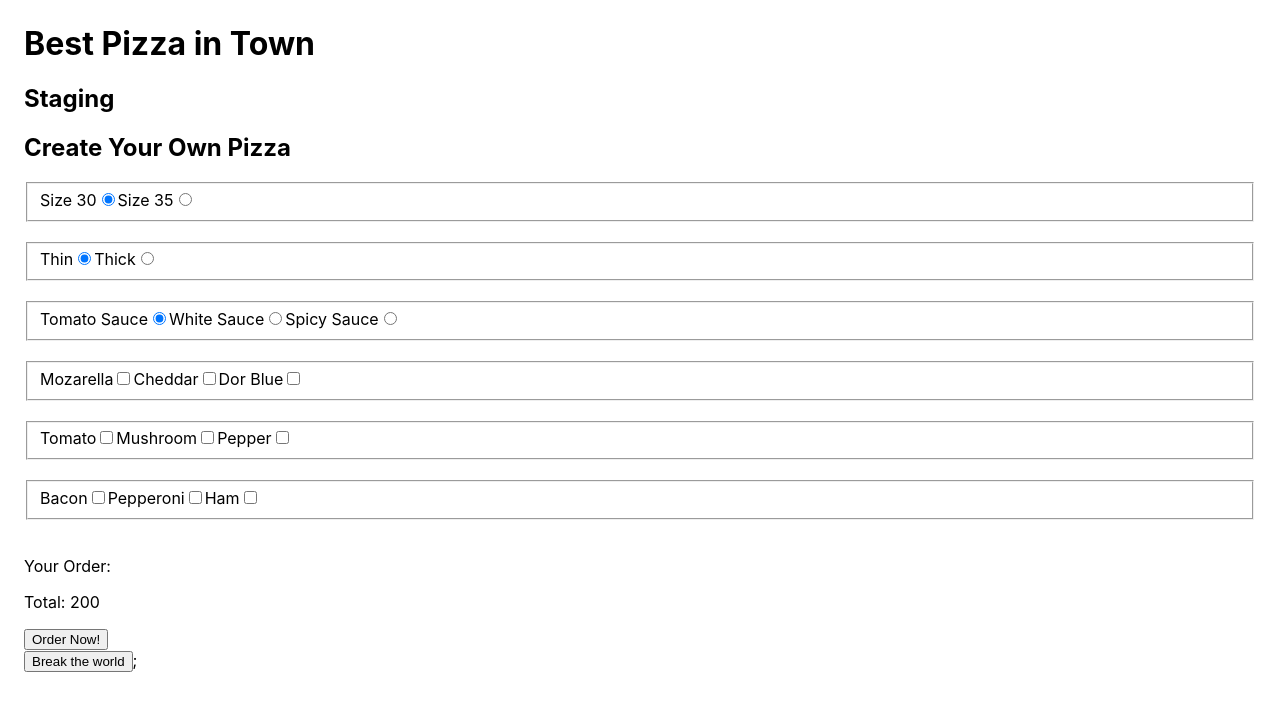
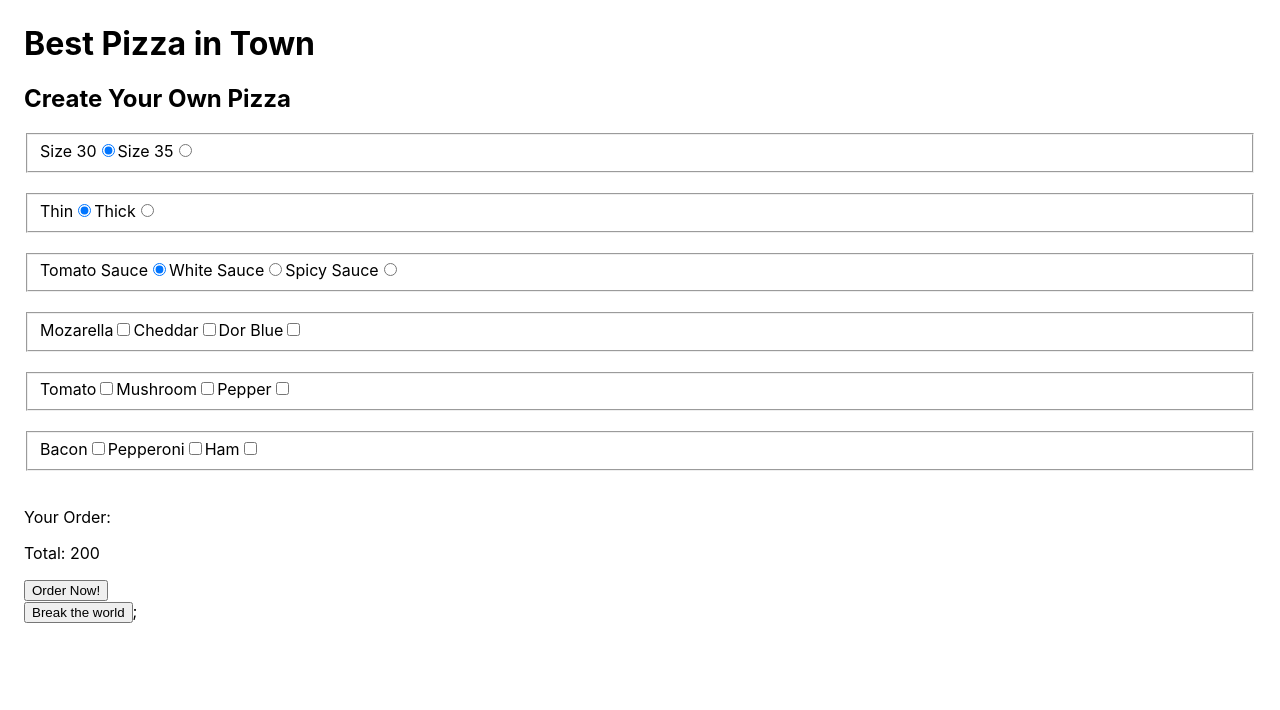
Before and after one commit to tan75/papaginos, a React (Create React App) app: page / in a window 1280 px wide. Shown: the top 710 px of the page. Built offline with nearby package versions, Linux system fonts and the light colour scheme.

Commit message:
Update App.js

```diff
--- a/src/App.js
+++ b/src/App.js
@@ -4,7 +4,6 @@ const App = () => {
   return (
     <div className="App">
       <h1>Best Pizza in Town</h1>
-      <h2>Staging</h2>
       <PizzaComponent />
       <button
         onClick={() => {
```
